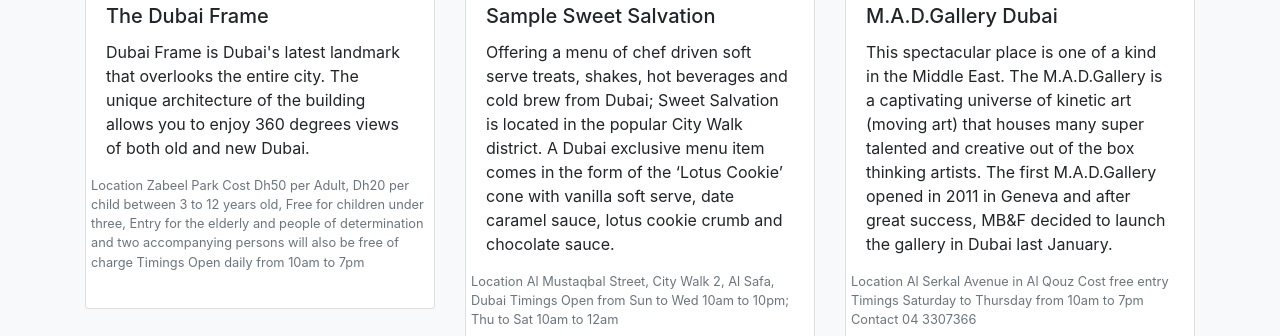
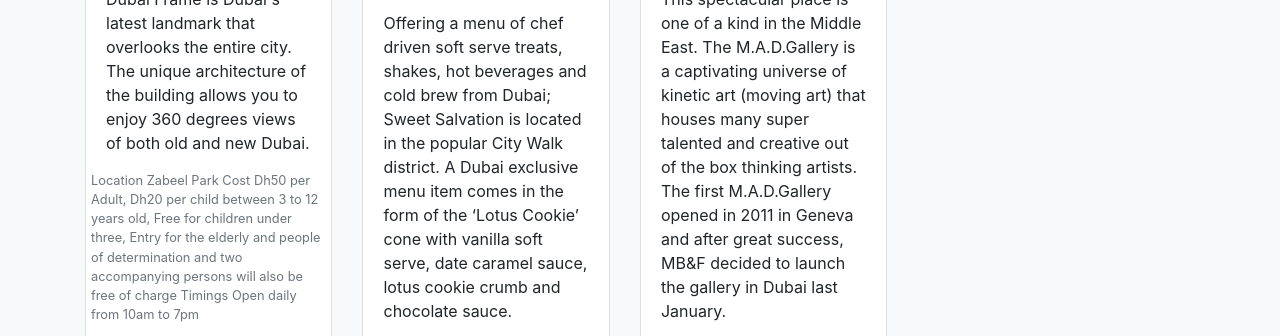
Before and after one commit to avnibu/GulfNews101ThingsinDubai, a plain HTML site: page index.html in a window 1280 px wide. Shown: the part 769-1105 px from the top of the page. Drawn offline with nearby package versions, Linux system fonts and the light colour scheme.

Commit message:
main row class width set to 75% (w-75)

```diff
--- a/index.html
+++ b/index.html
@@ -23,10 +23,10 @@
         </div>
       </section>
 
-    <div class="album py-4 bg-light">
+    <div class="album py-5 bg-light">
       <div class="container">
 
-        <div class="row">
+        <div class="row w-75">
 
 
 
```
